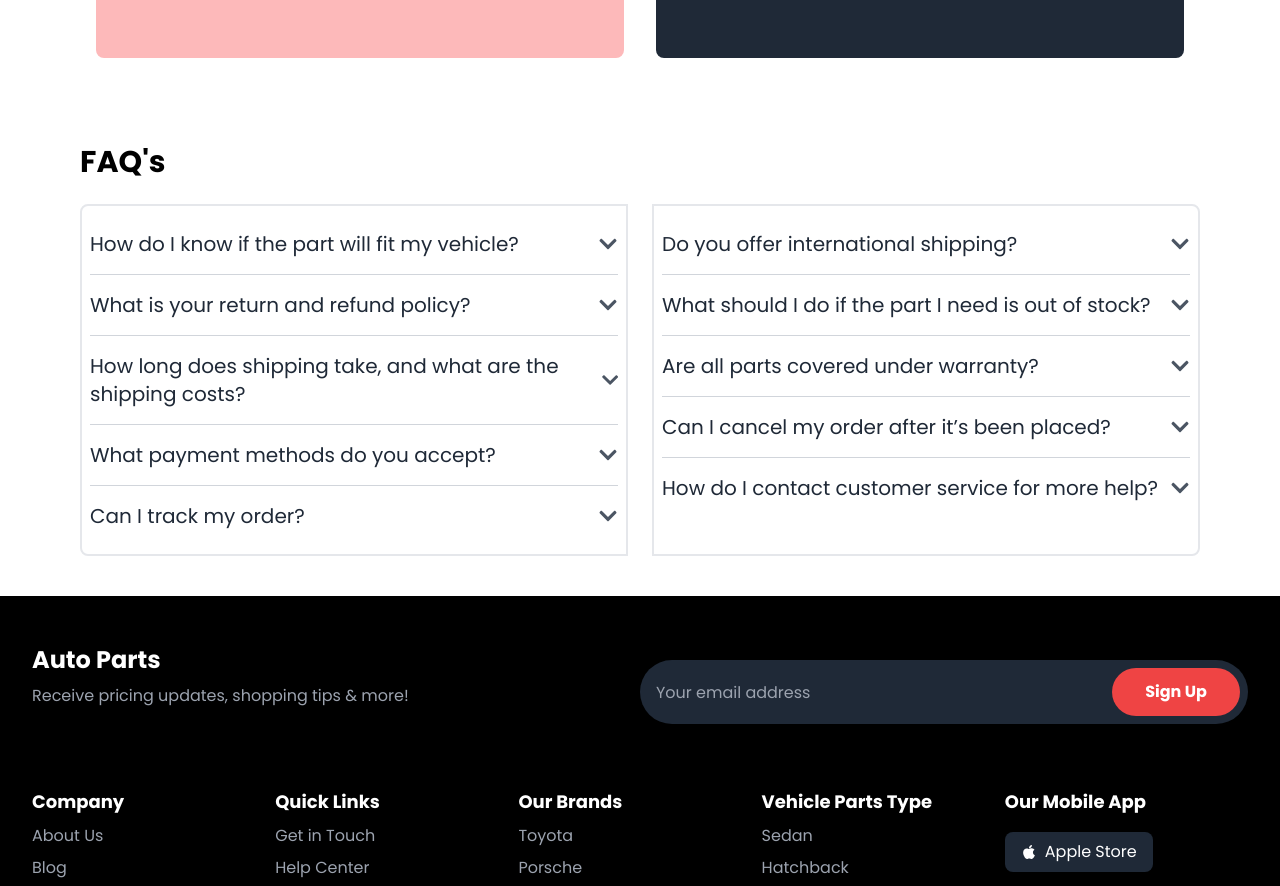
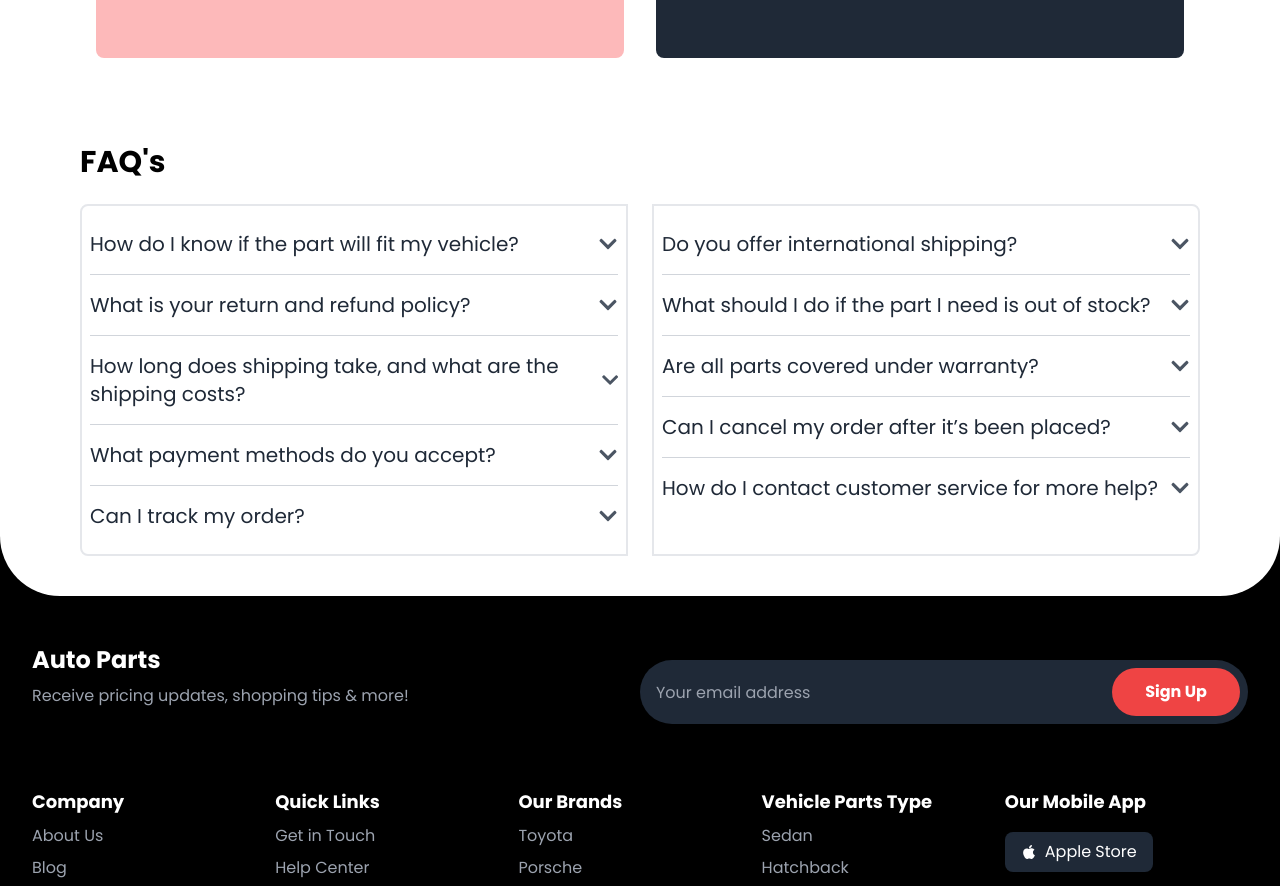
Before and after one commit to aliiftikhar1/AutoSpareParts, a Next.js app: page / in a window 1280 px wide. Shown: the part 8066-8952 px from the top of the page. Built offline with nearby package versions, Linux system fonts and the light colour scheme; no server answers; the database is empty.

Commit message:
rounded from bottom

```diff
--- a/src/components/homepage/FAQsection.js
+++ b/src/components/homepage/FAQsection.js
@@ -52,7 +52,8 @@ export default function FAQSection() {
     };
 
     return (
-        <div className="w-full px-20 py-10">
+        <div className='bg-black'>
+        <div className="w-full px-20 py-10 bg-white rounded-b-[60px]">
             <h1 className="text-3xl font-semibold mb-6">FAQ's</h1>
             <div className="grid grid-cols-1 md:grid-cols-2 gap-6">
                 {/* First Column */}
@@ -100,5 +101,6 @@ export default function FAQSection() {
                 </div>
             </div>
         </div>
+        </div>
     );
 }
```
